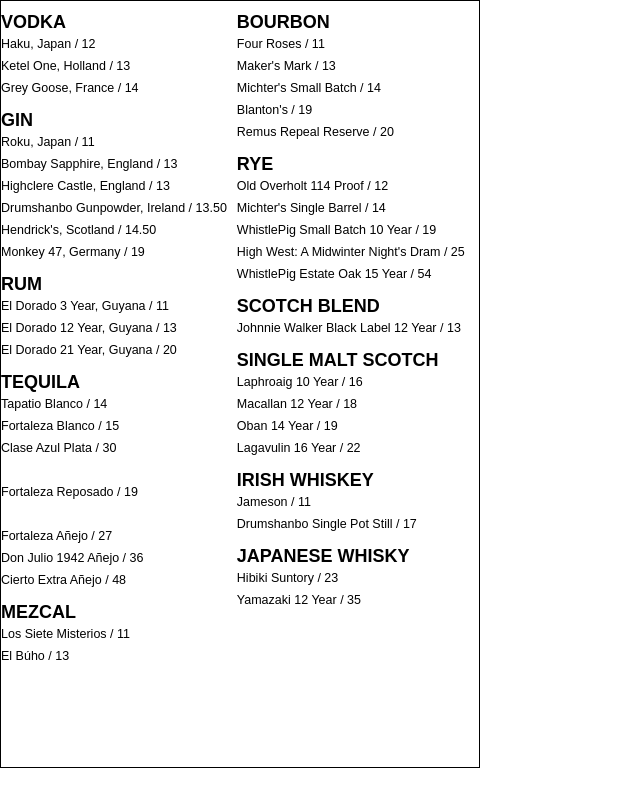
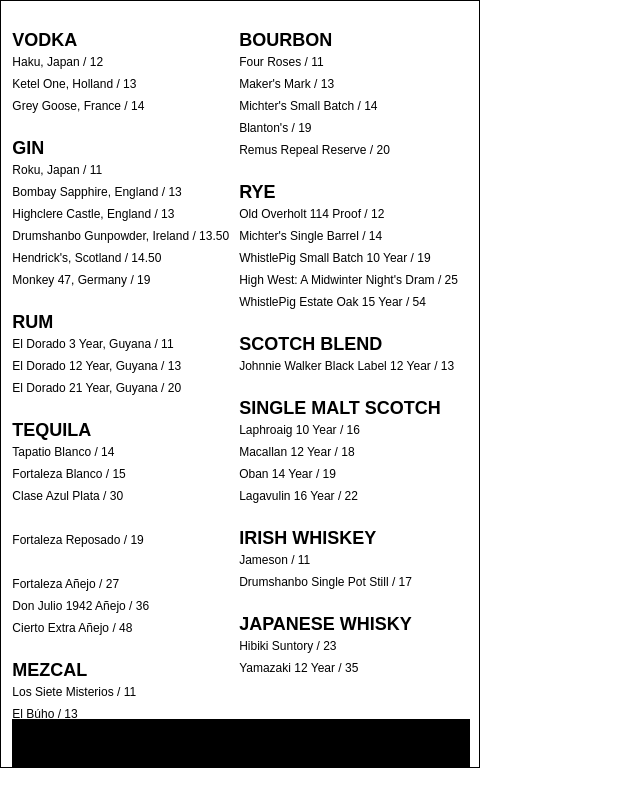
Before and after one commit to DanielAlvarez2/olea-liquors, a plain HTML site: page index.html in a window 1280 px wide. Shown: the whole page, without its empty margins (0-640 px from the left). Drawn offline with Linux system fonts and the light colour scheme.

Commit message:
add printer dead space

```diff
--- a/index.html
+++ b/index.html
@@ -10,25 +10,34 @@
             padding:0;
             box-sizing: border-box;
             font-family: sans-serif;
-            font-size: 12.5px;
+            font-size: 12px;
             line-height: 22px;
         }
         #index-card{
             width:5in;
             height:8in;
             border:1px solid black;
-            display:flex;
+            padding: 2mm 3mm 0;
+            position:relative;
+            display: flex;
             gap:10px;
+        }
+        #printer-dead-space{
+            width:calc(5in - 6mm);
+            height:0.5in;
+            background:black;
+            position:absolute;
+            bottom:0;
         }
         h1{
             font-size:18px;
-            margin-top: 10px;
+            margin-top: 20px;
         }
     </style>
 </head>
 <body>
     <div id="index-card">
-       <div id="left">
+        <div id="left">
             <h1>VODKA</h1>
             Haku, Japan / 12<br>
             Ketel One, Holland / 13<br>
@@ -95,6 +104,8 @@
                 Hibiki Suntory / 23<br>
                 Yamazaki 12 Year / 35<br>
        </div>
+
+       <div id="printer-dead-space"></div>
     </div>
 </body>
 </html>
```
